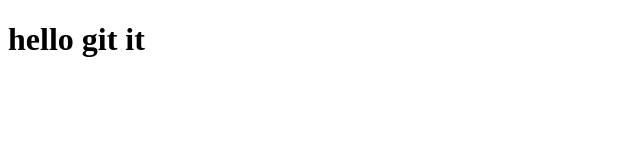
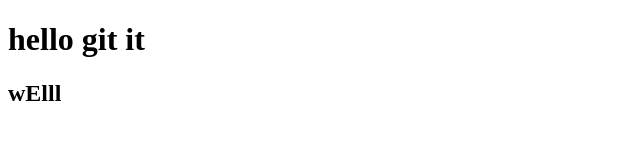
Before and after one commit to AbrehamNigus/TRAY1, a plain HTML site: page index.html in a window 1280 px wide. Shown: the full height of the page, 0-640 px from the left. Drawn offline with Linux system fonts and the light colour scheme.

Commit message:
update2 on index page

```diff
--- a/index.html
+++ b/index.html
@@ -7,5 +7,6 @@
 </head>
 <body>
  <h1>hello git it</h1>
+ <h2>wElll</h2>
 </body>
 </html>
```
